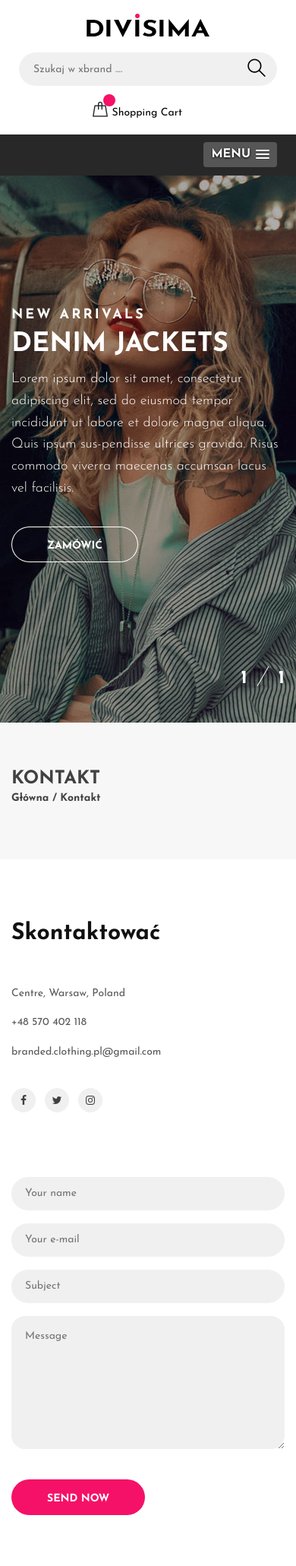
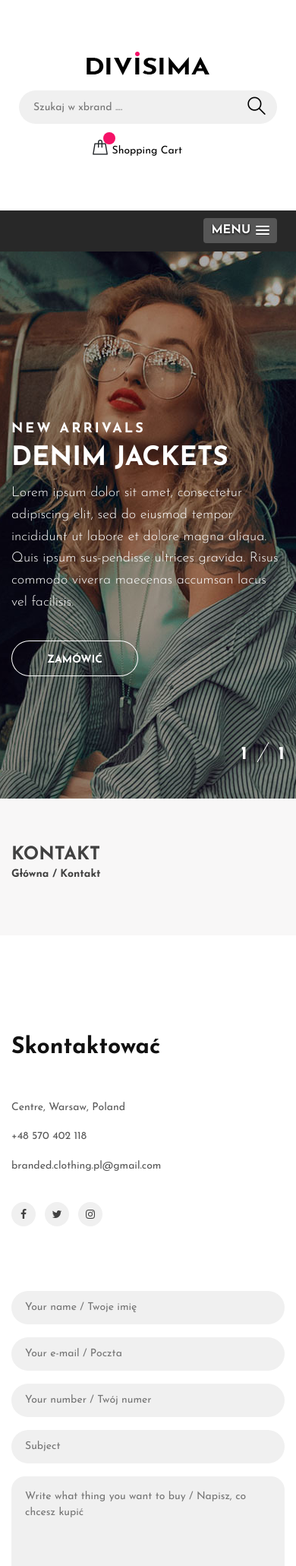
Before and after one commit to dadclak/Xbrand, a Django app: page /contact/ in a window 390 px wide. Shown: the top 2061 px of the page at 76% size. Run offline with Django 3.2, Linux system fonts and the light colour scheme; some libraries are stand-ins or nearby versions.

Commit message:
add send mail

```diff
--- a/xbrand/forms.py
+++ b/xbrand/forms.py
@@ -0,0 +1,8 @@
+from django import forms
+
+class ContactForm(forms.Form):
+    name = forms.CharField(widget=forms.TextInput(attrs={'class': 'form-control'}))
+    email = forms.EmailField(widget=forms.TextInput(attrs={'class': 'form-control'}))
+    phone = forms.CharField(widget=forms.TextInput(attrs={'class': 'form-control'}))
+    subject = forms.CharField(widget=forms.TextInput(attrs={'class': 'form-control'}))
+    message = forms.CharField(widget=forms.Textarea(attrs={'class': 'form-control'}))
--- a/xbrand/static/css/style.css
+++ b/xbrand/static/css/style.css
@@ -2179,10 +2179,21 @@
 }
 
 .ban {
-	width: 400px;
-	height: 100px;
 	background-color: #962525;
 	color: rgb(231, 255, 13);
+	text-align: center;
+}
+.bandown {
+	margin-top: 10px
+}
+.banleft{
+	padding-right: 5px;
+}
+.banrigth{
+	padding-left: 5px;
+}
+.container .row {
+	padding: 50px 0px;
 }
 
 /* ----------------
--- a/xbrand/templates/xbrand/contact.html
+++ b/xbrand/templates/xbrand/contact.html
@@ -25,21 +25,38 @@
 					<p>+48 570 402 118</p>
 					<p>branded.clothing.pl@gmail.com</p>
 					<div class="contact-social">
-						<a href="#"><i class="fa fa-facebook"></i></a>
-						<a href="#"><i class="fa fa-twitter"></i></a>
+						<a href=""><i class="fa fa-facebook"></i></a>
+						<a href=""><i class="fa fa-twitter"></i></a>
 						<a href="https://www.instagram.com/xbrand_pl/" class="instagram"><i class="fa fa-instagram"></i></a>
 					</div>
-					<form class="contact-form">
-						<input type="text" placeholder="Your name">
-						<input type="text" placeholder="Your e-mail">
-						<input type="text" placeholder="Subject">
-						<textarea placeholder="Message"></textarea>
-						<button class="site-btn">SEND NOW</button>
+					<form id="contact-form" class="contact-form" method="POST" action="">
+						{% csrf_token %}
+						<input type="text" name="name" placeholder="Your name / Twoje imię">
+						<input type="text" name="email" placeholder="Your e-mail / Poczta">
+						<input type="number" name="phone" placeholder="Your number / Twój numer">
+						<input type="text" name="subject" placeholder="Subject">
+						<textarea name="message" placeholder="Write what thing you want to buy / Napisz, co chcesz kupić"></textarea>
+						<button type="submit" class="site-btn" data-loading-text="Loading...">SEND NOW</button>
 					</form>
+
+					{% if info %}
+						{% if info.success %}
+							<div class="alert alert-success" role="alert">
+								{{ info.info }}
+							</div>
+						{% else %}
+							<div class="alert alert-danger" role="alert">
+								{{ info.info }}
+							</div>
+						{% endif %}
+					{% endif %}
 				</div>
 			</div>
 		</div>
-		<div class="map"><iframe src="https://www.google.com/maps/embed?pb=!1m18!1m12!1m3!1d4613.1343428420405!2d21.008213869846376!3d52.23025456677458!2m3!1f0!2f0!3f0!3m2!1i1024!2i768!4f13.1!3m3!1m2!1s0x471ecc8ca852ebbf%3A0x3227e0030caec017!2sPlac+Defilad!5e0!3m2!1sru!2spl!4v1563549280257!5m2!1sru!2spl" width="600" height="450" frameborder="0" style="border:0" allowfullscreen></iframe></div>
+		<div class="map">
+			<iframe src="https://www.google.com/maps/embed?pb=!1m18!1m12!1m3!1d4613.1343428420405!2d21.008213869846376!3d52.23025456677458!2m3!1f0!2f0!3f0!3m2!1i1024!2i768!4f13.1!3m3!1m2!1s0x471ecc8ca852ebbf%3A0x3227e0030caec017!2sPlac+Defilad!5e0!3m2!1sru!2spl!4v1563549280257!5m2!1sru!2spl" width="600" height="450" frameborder="0" style="border:0" allowfullscreen>
+			</iframe>
+		</div>
 	</section>
 	<!-- Contact section end -->
 
--- a/xbrand/views.py
+++ b/xbrand/views.py
@@ -39,4 +39,33 @@
     return render(request, 'xbrand/bag.html', {'products': products, 'news': newProducts, 'banners': banner})
 
 def contact(request):
-    return render(request, 'xbrand/contact.html')
+    if request.method == 'POST':
+        form = ContactForm(request.POST)
+
+        if form.is_valid():
+            name = form.cleaned_data['name']
+            email = form.cleaned_data['email']
+            phone = form.cleaned_data['phone']
+            subject = form.cleaned_data['subject']
+            message = form.cleaned_data['message']
+            recipients = ['branded.clothing.pl@gmail.com']
+            info = {"success": True, "info": ''}
+            try:
+                send_mail("[Xbrand Clothes] Order",
+                        "\n Order with Web Pages 'Xbrand Clothes' \n\n"
+                        "\nName: %s"
+                        "\nE-mail: %s"
+                        "\nPhone: %s"
+                        "\nMessage: %s"
+                        % (name, email, phone, message),
+                        'xbrand@gmail.com', recipients
+                )
+                info["info"] = 'Successful! We get your message!'
+            except BadHeaderError:
+                info["info"] = 'Sorry, we have errors!'
+                info["success"] = False
+                return HttpResponse('Invalid header found')
+            return render(request, 'xbrand/contact.html', {'info': info})
+    else:
+        form = ContactForm()
+        return render(request, 'xbrand/contact.html', {'form': form})
```
Also changed, not shown: store/settings.py (+8 -0 lines), xbrand/templates/xbrand/index.html (+9 -3 lines).
